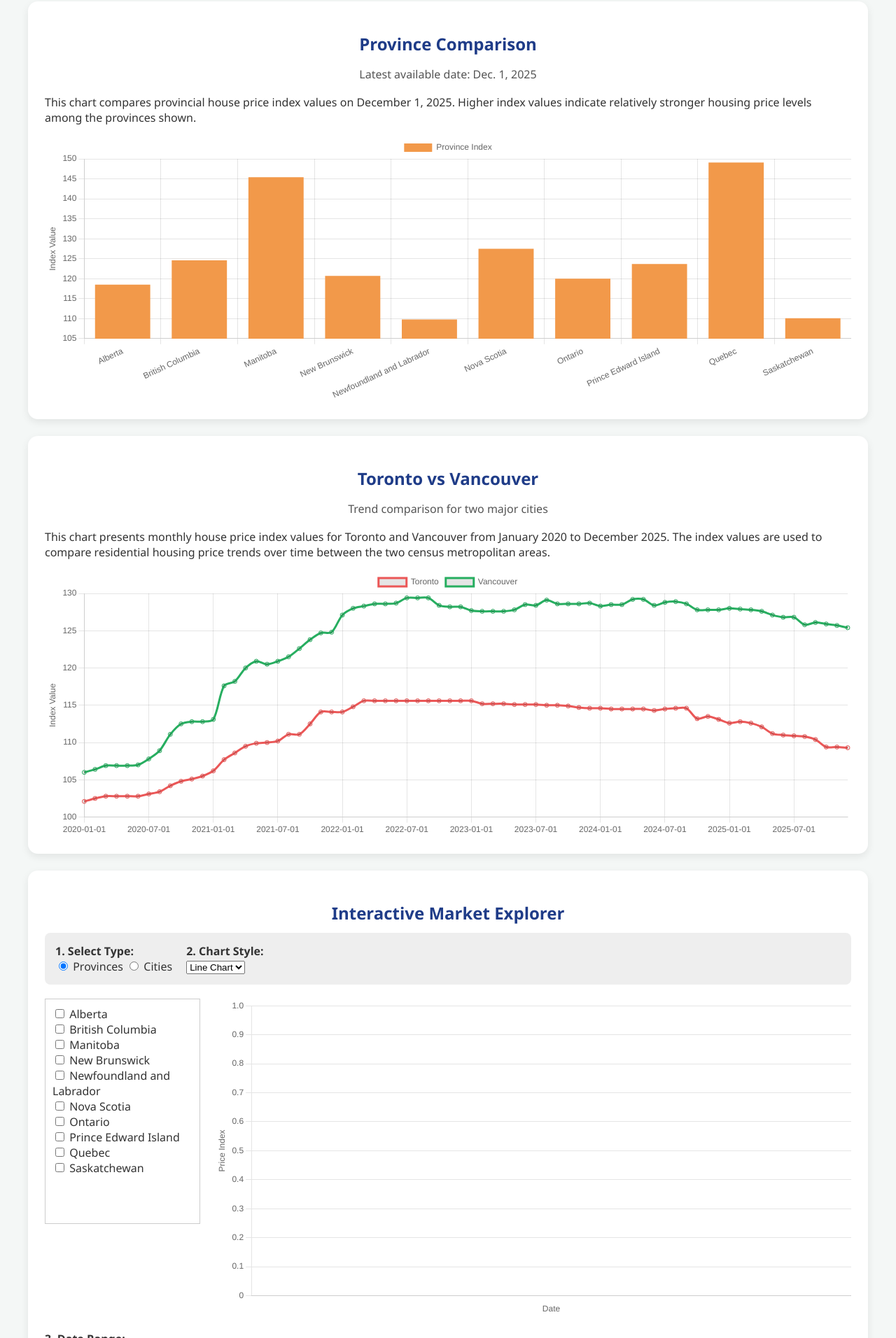
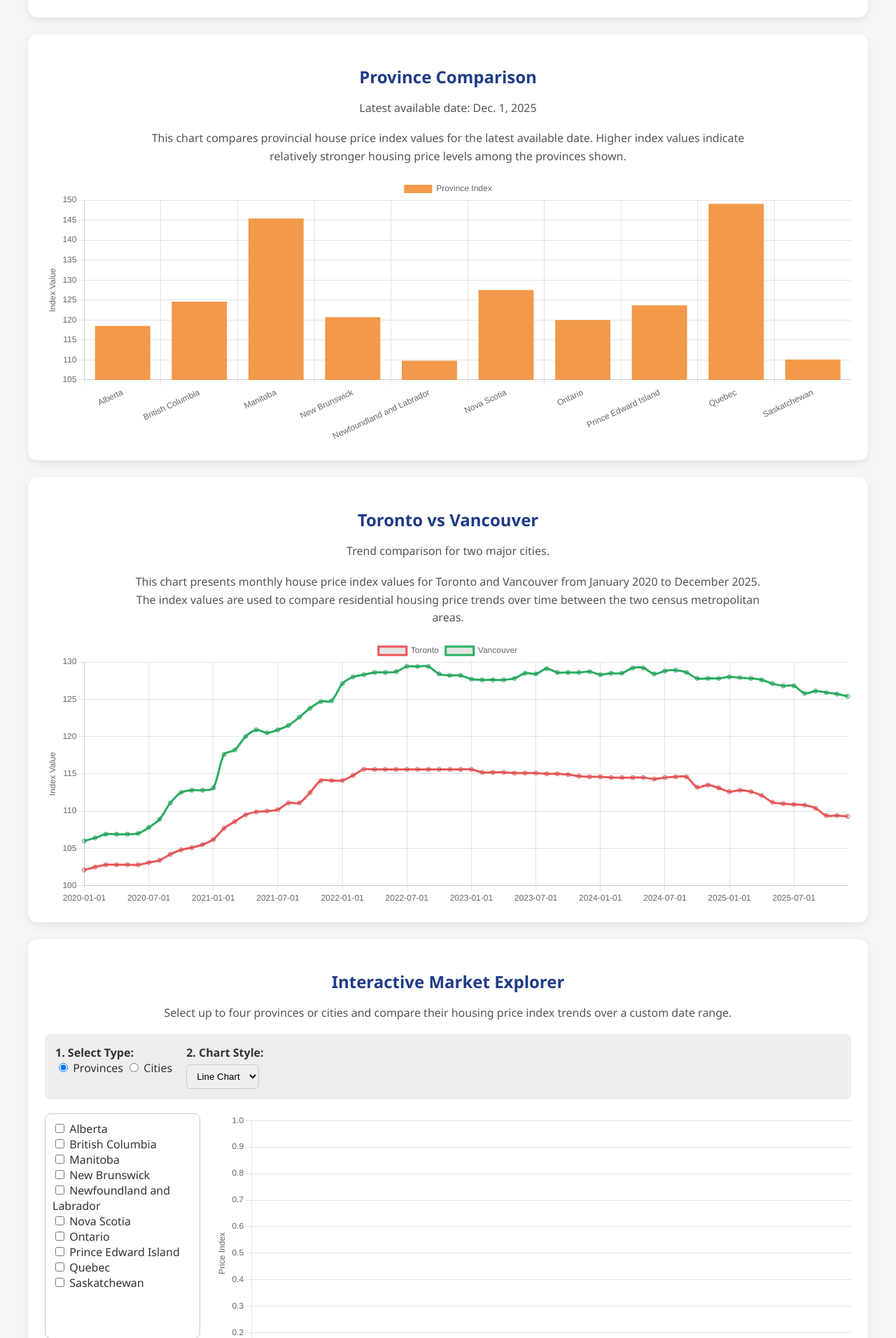
Before and after one commit to HitanshuBhatt/Canadian-housing-price-index, a Django app: page /charts/ in a window 1280 px wide. Shown: the part 955-2867 px from the top of the page at 70% size. Run offline with Django 5.2, Linux system fonts and the light colour scheme; the visitor is signed in with stand-in values (Sample User, id 1); data comes from the database, SQL or seed files in the repository.

```diff
--- a/housing_project/dashboard/templates/dashboard/charts.html
+++ b/housing_project/dashboard/templates/dashboard/charts.html
@@ -1,6 +1,7 @@
 <!DOCTYPE html>
-<html>
+<html lang="en">
 <head>
+    <meta charset="UTF-8">
     <title>Housing Dashboard</title>
     <script src="https://cdn.jsdelivr.net/npm/chart.js"></script>
     <style>
@@ -34,7 +35,8 @@
 
         .container {
             max-width: 1200px;
-            margin: auto;
+            margin: 30px auto;
+            padding: 0 20px;
         }
 
         .header-card,
@@ -56,6 +58,10 @@
             text-align: center;
             color: #555;
             margin-bottom: 18px;
+            line-height: 1.6;
+            max-width: 900px;
+            margin-left: auto;
+            margin-right: auto;
         }
 
         .top-link {
@@ -83,6 +89,56 @@
             margin-bottom: 15px;
             font-weight: 600;
         }
+
+        .filter-box {
+            margin-bottom: 20px;
+            display: flex;
+            gap: 20px;
+            flex-wrap: wrap;
+            background: #eee;
+            padding: 15px;
+            border-radius: 8px;
+        }
+
+        .selection-panel {
+            width: 200px;
+            max-height: 300px;
+            overflow-y: auto;
+            border: 1px solid #ccc;
+            padding: 10px;
+            background: white;
+            border-radius: 8px;
+        }
+
+        .interactive-layout {
+            display: flex;
+            gap: 20px;
+            flex-wrap: wrap;
+        }
+
+        .interactive-chart-area {
+            flex: 1;
+            min-width: 300px;
+            height: 420px;
+        }
+
+        .date-range-box {
+            margin-top: 20px;
+        }
+
+        .date-range-box input,
+        .filter-box select {
+            padding: 8px 10px;
+            border: 1px solid #ccc;
+            border-radius: 6px;
+            margin-top: 6px;
+        }
+
+        #selection_warning {
+            color: red;
+            font-weight: bold;
+            display: none;
+        }
     </style>
 </head>
 <body>
@@ -93,6 +149,7 @@
             <a href="{% url 'home' %}">Home</a>
             <a href="{% url 'upload_csv' %}">Upload Data</a>
             <a href="{% url 'charts' %}">View Charts</a>
+            <a href="{% url 'logout' %}">Logout</a>
         </div>
     </nav>
 
@@ -108,8 +165,8 @@
 
         <div class="chart-card">
             <h2>Canada Housing Trend</h2>
-            <p class="subtext">Monthly index values for Canada from 2020 to 2025</p>
-            <p>
+            <p class="subtext">Monthly index values for Canada from 2020 to 2025.</p>
+            <p class="subtext">
                 This chart shows monthly house price index values for Canada from January 2020 to December 2025.
                 Higher index values indicate higher housing price levels compared with the base period.
             </p>
@@ -121,8 +178,8 @@
         <div class="chart-card">
             <h2>Province Comparison</h2>
             <p class="subtext">Latest available date: {{ latest_date }}</p>
-            <p>
-                This chart compares provincial house price index values on December 1, 2025.
+            <p class="subtext">
+                This chart compares provincial house price index values for the latest available date.
                 Higher index values indicate relatively stronger housing price levels among the provinces shown.
             </p>
             <div class="chart-wrap">
@@ -132,8 +189,8 @@
 
         <div class="chart-card">
             <h2>Toronto vs Vancouver</h2>
-            <p class="subtext">Trend comparison for two major cities</p>
-            <p>
+            <p class="subtext">Trend comparison for two major cities.</p>
+            <p class="subtext">
                 This chart presents monthly house price index values for Toronto and Vancouver
                 from January 2020 to December 2025.
                 The index values are used to compare residential housing price trends over time
@@ -144,11 +201,14 @@
             </div>
         </div>
 
-        <!-- interactive chart -->
         <div class="chart-card">
             <h2>Interactive Market Explorer</h2>
+            <p class="subtext">
+                Select up to four provinces or cities and compare their housing price index trends
+                over a custom date range.
+            </p>
 
-            <div style="margin-bottom: 20px; display: flex; gap: 20px; flex-wrap: wrap; background: #eee; padding: 15px; border-radius: 8px;">
+            <div class="filter-box">
                 <div>
                     <strong>1. Select Type:</strong><br>
                     <input type="radio" name="geo_type" value="province" checked onclick="toggleGeoList('province')"> Provinces
@@ -163,33 +223,33 @@
                     </select>
                 </div>
 
-                <div id="selection_warning" style="color: red; font-weight: bold; display: none;">
+                <div id="selection_warning">
                     Max 4 selections allowed!
                 </div>
             </div>
 
-            <div style="display: flex; gap: 20px;">
-                <div style="width: 200px; max-height: 300px; overflow-y: auto; border: 1px solid #ccc; padding: 10px; background: white;">
+            <div class="interactive-layout">
+                <div class="selection-panel">
                     <div id="province_checks">
                         {% for p in province_list %}
-                        <label><input type="checkbox" class="geo-check" value="{{ p }}" onchange="handleCheck(this)"> {{ p }}</label><br>
+                            <label><input type="checkbox" class="geo-check" value="{{ p }}" onchange="handleCheck(this)"> {{ p }}</label><br>
                         {% endfor %}
                     </div>
 
                     <div id="city_checks" style="display:none;">
                         {% for c in city_list %}
-                        <label><input type="checkbox" class="geo-check" value="{{ c }}" onchange="handleCheck(this)"> {{ c }}</label><br>
+                            <label><input type="checkbox" class="geo-check" value="{{ c }}" onchange="handleCheck(this)"> {{ c }}</label><br>
                         {% endfor %}
                     </div>
                 </div>
 
-                <div style="flex-grow: 1;">
+                <div class="interactive-chart-area">
                     <canvas id="interactiveChart"></canvas>
                 </div>
             </div>
 
-            <div style="margin-top: 20px;">
-                <strong>3. Date Range:</strong><br>
+            <div class="date-range-box">
+                <strong>3. Date Range:</strong><br><br>
                 <input type="date"
                        id="startDate"
                        min="{{ earliest_date|date:'Y-m-d' }}"
@@ -343,7 +403,6 @@
         let interactiveChart = null;
 
         function toggleGeoList(type) {
-            /* uncheck old boxes when switching province/city */
             document.querySelectorAll('.geo-check').forEach(c => c.checked = false);
 
             if (type === 'province') {
@@ -386,7 +445,6 @@
             const colors = ['#3498db', '#e74c3c', '#2ecc71', '#f1c40f'];
 
             const datasets = selectedGeos.map((geo, index) => {
-                /* this part now filters the selected geo data using start and end date */
                 const filteredPoints = (fullData[geo] || []).filter(point => {
                     return point.x >= start && point.x <= end;
                 });
@@ -408,6 +466,7 @@
                 },
                 options: {
                     responsive: true,
+                    maintainAspectRatio: false,
                     parsing: false,
                     scales: {
                         x: {
@@ -428,10 +487,7 @@
             });
         }
 
-        /* start with empty chart until user selects province/city */
         updateInteractiveChart();
-
-
     </script>
 </body>
 </html>
```
